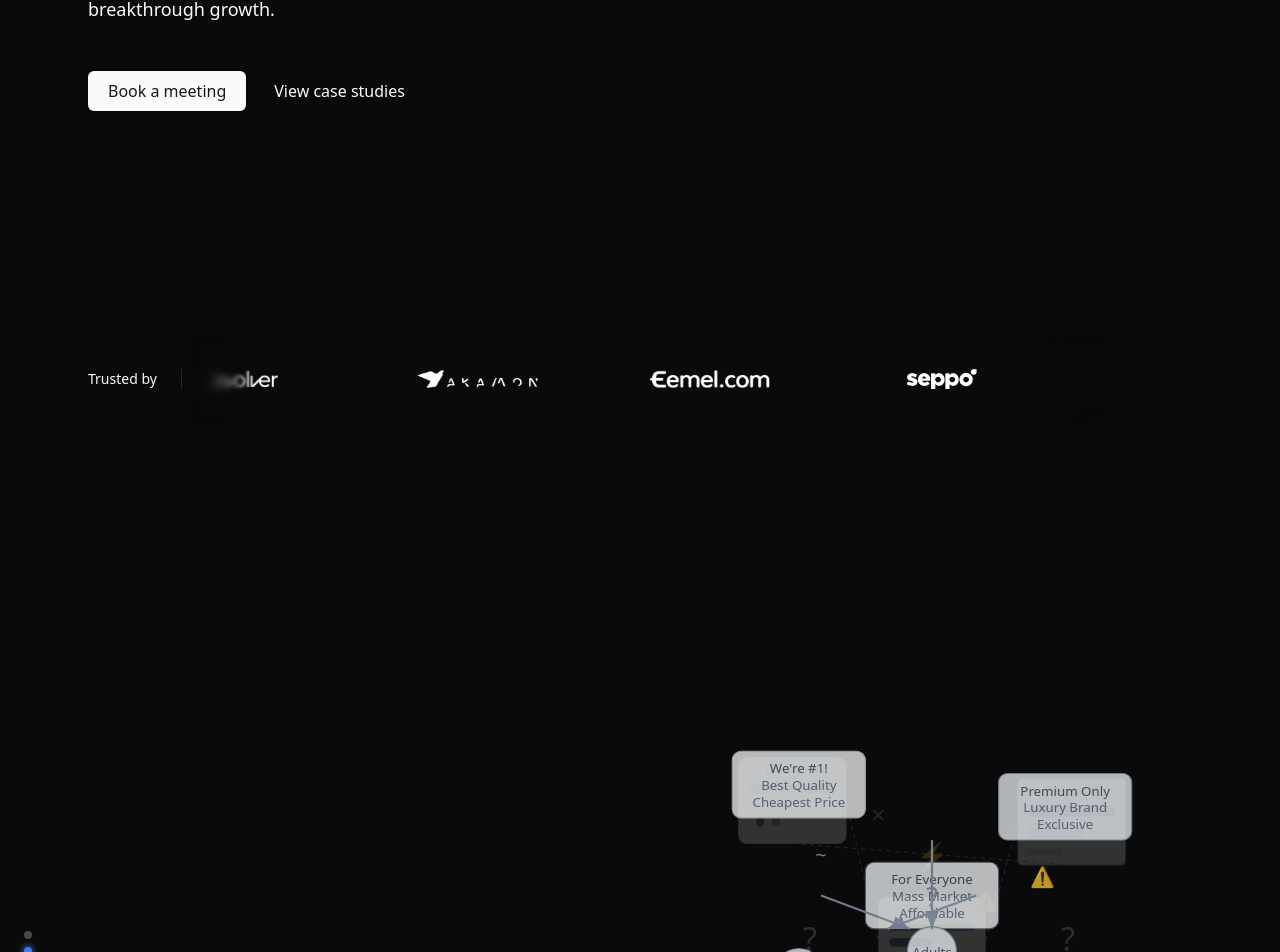
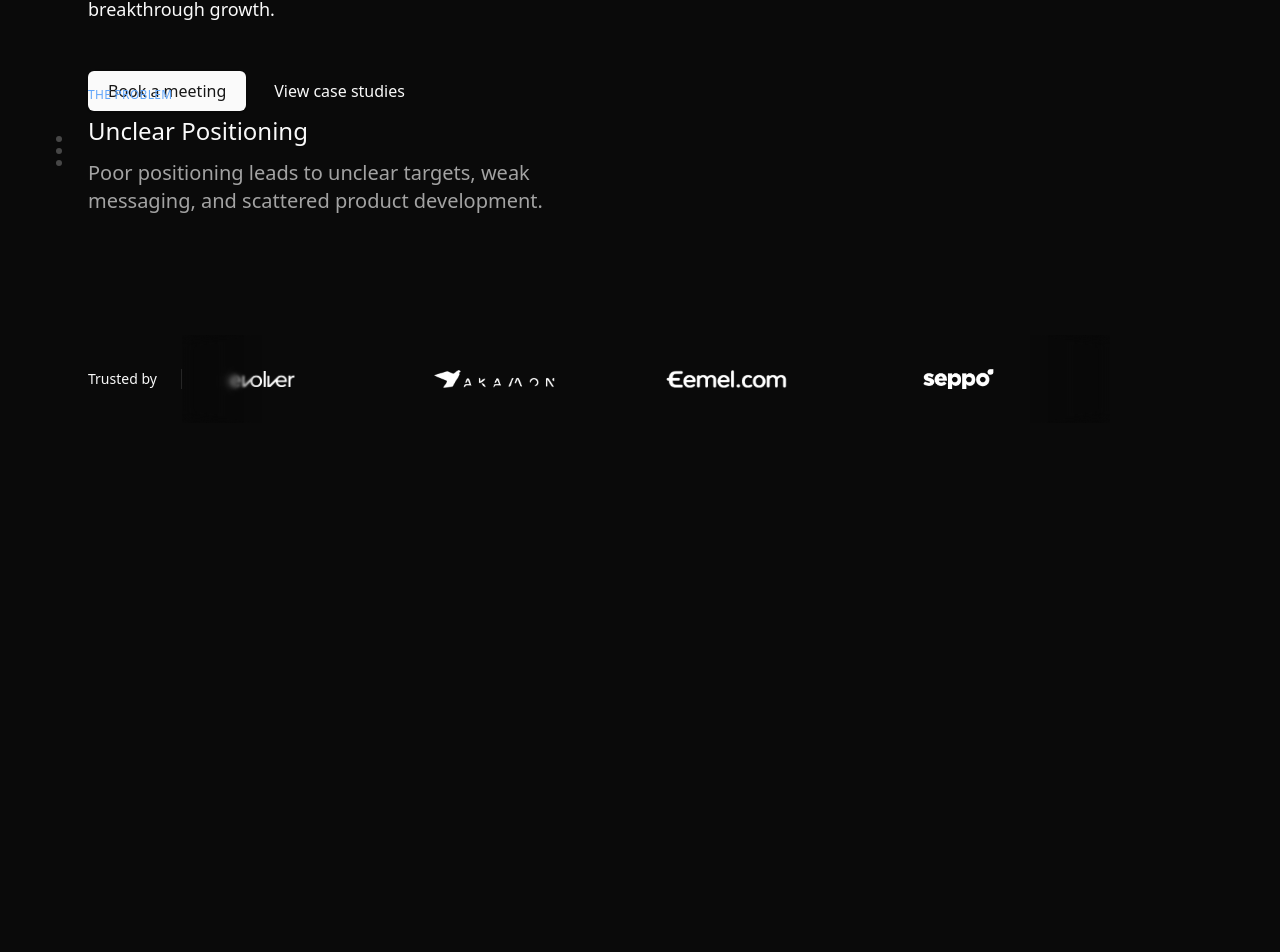
Before and after one commit to Liikemies-glitch/TGS2025, a Next.js app: page / in a window 1280 px wide. Shown: the part 549-1501 px from the top of the page. Built offline with nearby package versions, Linux system fonts and the light colour scheme.

Commit message:
Update page.tsx and problem-section.tsx components

```diff
--- a/src/app/page.tsx
+++ b/src/app/page.tsx
@@ -1,13 +1,11 @@
 import { HeroSection } from "@/components/blocks/hero-section-4";
 import { ProblemSection } from "@/components/blocks/problem-section";
-import { TeamSection } from "@/components/blocks/team-section";
 
 export default function Home() {
   return (
     <>
       <HeroSection />
       <ProblemSection />
-      <TeamSection />
     </>
   );
 }
--- a/src/components/blocks/problem-section.tsx
+++ b/src/components/blocks/problem-section.tsx
@@ -306,9 +306,15 @@ export function ProblemSection() {
           transition: scrollProgress > escapeThreshold ? 'none' : 'transform 0.1s ease-out'
         }}
       >
-        {/* Section indicator - hidden on mobile */}
-        <div className="hidden lg:block absolute left-6 top-1/2 -translate-y-1/2 z-10">
-          <div className="flex flex-col gap-2">
+        <div className="absolute inset-0 flex items-center">
+          <div className="mx-auto max-w-6xl w-full px-6">
+            {/* Two Column Layout */}
+            <div className="grid grid-cols-1 gap-12 lg:grid-cols-2 lg:gap-16 items-center">
+              {/* Left Column - Current Problem */}
+              <div className="relative h-screen flex items-center">
+                {/* Section indicator - positioned next to text content */}
+                <div className="hidden lg:block absolute left-0 top-1/2 -translate-y-1/2 -translate-x-8 z-10">
+                  <div className="flex flex-col gap-1.5">
                     {problems.map((_, index) => {
                       const currentSection = Math.floor(scrollProgress * problems.length)
                       const isActive = currentSection === index
@@ -319,7 +325,7 @@ export function ProblemSection() {
                           className="relative"
                         >
                           <div
-                    className={`w-2 h-2 rounded-full transition-all duration-300 ${
+                            className={`w-1.5 h-1.5 rounded-full transition-all duration-300 ${
                               isActive
                                 ? 'bg-blue-600'
                                 : 'bg-muted-foreground/40 hover:bg-muted-foreground/60'
@@ -327,8 +333,8 @@ export function ProblemSection() {
                           />
                           {isActive && (
                             <>
-                      <div className="absolute inset-0 w-2 h-2 rounded-full bg-blue-500/40 blur-[2px] scale-150" />
-                      <div className="absolute inset-0 w-2 h-2 rounded-full bg-white/20 blur-[3px] scale-200" />
+                              <div className="absolute inset-0 w-1.5 h-1.5 rounded-full bg-blue-500/40 blur-[2px] scale-150" />
+                              <div className="absolute inset-0 w-1.5 h-1.5 rounded-full bg-white/20 blur-[3px] scale-200" />
                             </>
                           )}
                         </div>
@@ -337,12 +343,6 @@ export function ProblemSection() {
                   </div>
                 </div>
 
-        <div className="absolute inset-0 flex items-center">
-          <div className="mx-auto max-w-6xl w-full px-6">
-            {/* Two Column Layout */}
-            <div className="grid grid-cols-1 gap-12 lg:grid-cols-2 lg:gap-16 items-center">
-              {/* Left Column - Current Problem */}
-              <div className="relative h-screen flex items-center">
                 {problems.map((problem, index) => {
                   // Calculate position for each problem based on scroll progress
                   const problemProgress = (scrollProgress * problems.length) - index
```
Lines whose indentation alone changed are shown as unchanged.
